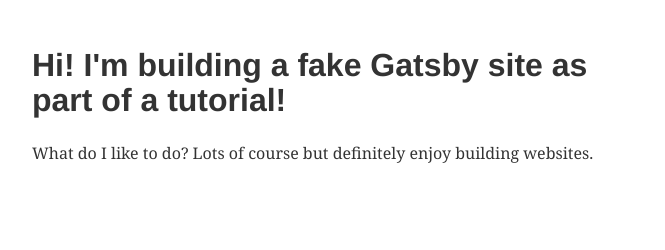
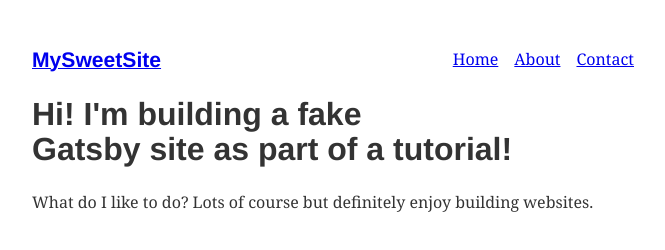
Before and after one commit to XxGodmoonxX/gatsby-tutorial, a Gatsby site in the folder tutorial-part-three/: page / in a window 1280 px wide. Shown: the whole page, without its empty margins (299-964 px from the left). Built offline with nearby package versions, Linux system fonts and the light colour scheme; Gatsby itself is replaced by a stand-in of ours.

Commit message:
add navigation links between pages

```diff
--- a/tutorial-part-three/src/components/layout.jsx
+++ b/tutorial-part-three/src/components/layout.jsx
@@ -1,7 +1,24 @@
 import React from "react"
+import { Link } from "gatsby"
+
+const ListLink = props => (
+  <li style={{ display: `inline-block`, marginRight: `1rem` }}>
+    <Link to={props.to}>{props.children}</Link>
+  </li>
+)
 
 export default ({ children }) => (
   <div style={{ margin: `3rem auto`, maxWidth: 650, padding: `0 1rem` }}>
+    <header style={{ marginBottom: `1.5rem` }}>
+      <Link to="/" style={{ textShadow: `none`, backgroundImage: `none` }}>
+        <h3 style={{ display: `inline` }}>MySweetSite</h3>
+      </Link>
+      <ul style={{ listStyle: `none`, float: `right` }}>
+        <ListLink to="/">Home</ListLink>
+        <ListLink to="/about/">About</ListLink>
+        <ListLink to="/contact/">Contact</ListLink>
+      </ul>
+    </header>
     {children}
   </div>
 )
```
